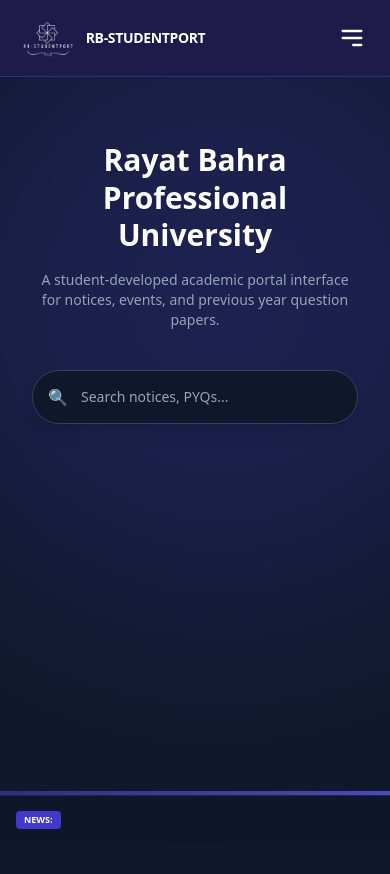
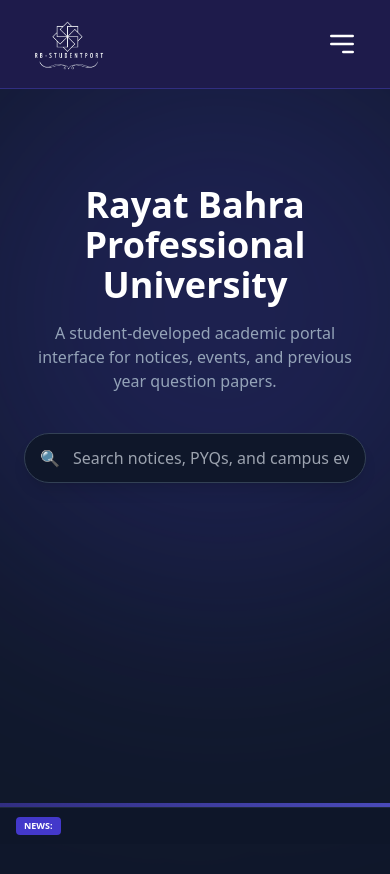
Before and after one commit to vansh-959/RB-StudentPort---Frontend, a website: page index.html in a window 390 px wide. Shown: the top 874 px of the page. Drawn offline with nearby package versions, Linux system fonts and the light colour scheme.

Commit message:
Update index.html

```diff
--- a/index.html
+++ b/index.html
@@ -1,4 +1,3 @@
-<!DOCTYPE html>
 <html lang="en">
 <head>
     <meta charset="UTF-8">
@@ -6,7 +5,7 @@
     <title>Rayat Bahra Portal | Home</title>
     <script src="https://cdn.tailwindcss.com"></script>
     <style>
-        /* Animations same rakhiya ne */
+        /* Sirf Animations add kitian ne, purana logic same hai */
         @keyframes water-flow { 0% { transform: translateX(0); } 100% { transform: translateX(-50%); } }
         @keyframes marquee { 0% { transform: translateX(100%); } 100% { transform: translateX(-100%); } }
         @keyframes wave1 { from { transform: rotate(0deg); } to { transform: rotate(360deg); } }
@@ -16,26 +15,31 @@
 </head>
 <body class="text-slate-200">
 
-    <nav class="bg-indigo-950 border-b border-indigo-900 text-white px-4 md:px-6 py-4 sticky top-0 z-50">
-        <div class="max-w-7xl mx-auto flex items-center justify-between">
-            <div class="flex items-center gap-3">
-                <img src="logo.png" alt="Logo" class="h-10 md:h-14 w-auto object-contain">
-                <span class="font-bold text-sm md:text-xl tracking-tight">RB-STUDENTPORT</span>
+    <nav class="bg-indigo-950 border-b border-indigo-900 text-white px-6 py-4 sticky top-0 z-50">
+    <div class="max-w-7xl mx-auto flex flex-col md:flex-row md:items-center md:justify-between">
+
+        <div class="flex justify-between items-center w-full md:w-auto">
+            <div class="flex items-center gap-2">
+                <img src="logo.png" alt="Logo" class="h-14 w-auto">
             </div>
 
             <label for="menu" class="md:hidden cursor-pointer p-2 hover:bg-white/10 rounded-lg transition-colors z-[110] relative">
-                <svg xmlns="http://www.w3.org/2000/svg" class="h-7 w-7 text-white" fill="none" viewBox="0 0 24 24" stroke="currentColor">
+                <svg xmlns="http://www.w3.org/2000/svg" class="h-8 w-8 text-white peer-checked:hidden" fill="none" viewBox="0 0 24 24" stroke="currentColor">
                     <path stroke-linecap="round" stroke-linejoin="round" stroke-width="2" d="M4 6h16M4 12h16m-7 6h7" />
                 </svg>
             </label>
+        </div>
 
         <input type="checkbox" id="menu" class="hidden peer">
 
-            <ul id="mobile-menu" class="fixed top-0 right-[-100%] h-screen w-[75%] bg-indigo-950 shadow-2xl z-[120] flex flex-col p-8 space-y-6 transition-all duration-500 ease-in-out peer-checked:right-0 md:static md:h-auto md:w-auto md:bg-transparent md:shadow-none md:flex-row md:p-0 md:space-y-0 md:space-x-8 md:transition-none md:flex">
+        <ul id="mobile-menu" class="fixed top-0 right-[-100%] h-screen w-[75%] bg-indigo-950 shadow-2xl z-[120] flex flex-col p-8 space-y-6 transition-all duration-500 ease-in-out
+                   peer-checked:right-0 md:static md:h-auto md:w-auto md:bg-transparent md:shadow-none md:flex-row md:p-0 md:space-y-0 md:space-x-8 md:transition-none md:flex">
+
             <li class="md:hidden flex justify-between items-center mb-6 border-b border-indigo-800 pb-4">
-                    <span class="font-black text-indigo-400 uppercase tracking-widest text-xs">Navigation</span>
-                    <label for="menu" class="text-2xl cursor-pointer p-2">✕</label>
+                <span class="font-black text-indigo-400 uppercase tracking-[0.2em] text-xs">Navigation</span>
+                <label for="menu" class="text-2xl cursor-pointer hover:rotate-90 transition-transform p-2">✕</label>
             </li>
+
             <li><a href="index.html" class="text-sm font-bold text-indigo-400 border-b-2 border-indigo-400 md:pb-1 inline-block">Home</a></li>
     <li><a href="notice.html" class="text-sm font-medium text-slate-300 hover:text-indigo-400 transition">Notice</a></li>
     <li><a href="pyqs.html" class="text-sm font-medium text-slate-300 hover:text-indigo-400 transition">PYQs</a></li>
@@ -48,24 +52,20 @@
         <label for="menu" class="fixed inset-0 bg-black/60 hidden peer-checked:block md:peer-checked:hidden z-[100] backdrop-blur-sm transition-opacity"></label>
     </div>
 </nav>
-
     <main class="relative min-h-screen flex flex-col items-center px-6 bg-[#0f172a]">
         <div class="absolute inset-0 opacity-20 pointer-events-none">
             <div class="absolute -top-20 -left-20 w-[600px] h-[600px] bg-indigo-600 rounded-full blur-[120px] animate-[wave1_25s_linear_infinite]"></div>
         </div>
 
-        <section class="max-w-4xl mx-auto text-center mt-16 md:mt-24 z-10">
-            <h1 class="text-3xl md:text-5xl text-white font-extrabold mb-4 leading-tight">
-                Rayat Bahra <br class="md:hidden"> Professional University
-            </h1>
-            <p class="text-slate-400 text-sm md:text-base max-w-2xl mx-auto px-4">
-                A student-developed academic portal interface for notices, events, and previous year question papers.
-            </p>
+        <section class="max-w-4xl mx-auto text-center mt-24 z-10">
+            <h1 class="text-4xl md:text-5xl text-white font-extrabold mb-4">Rayat Bahra Professional University</h1>
+            <p class="text-slate-400 max-w-2xl mx-auto">A student-developed academic portal interface for notices, events, and previous year question papers.</p>
         </section>
 
-        <div class="mt-10 w-full flex justify-center z-10 px-2">
+        <div class="mt-10 w-full flex justify-center z-10">
             <form id="searchForm" class="relative w-full max-w-md group">
-                <input id="searchInput" type="text" placeholder="Search notices, PYQs..." class="w-full pl-12 pr-4 py-4 rounded-full border border-slate-700 bg-slate-900 text-white shadow-lg focus:ring-4 focus:ring-indigo-900 focus:outline-none transition-all text-sm md:text-base" />
+                <input id="searchInput" type="text" placeholder="Search notices, PYQs, and campus events..."
+                    class="w-full pl-12 pr-4 py-3 rounded-full border border-slate-700 bg-slate-900 text-white shadow-lg focus:ring-4 focus:ring-indigo-900 focus:outline-none transition-all" />
                 <button type="submit" class="absolute left-4 top-1/2 -translate-y-1/2 text-indigo-500">🔍</button>
             </form>
         </div>
@@ -77,7 +77,7 @@
                 <div class="w-full h-full bg-gradient-to-r from-indigo-900 to-indigo-500"></div>
             </div>
         </div>
-        <div class="bg-slate-900/95 border-t border-slate-800 py-3 px-4 flex items-center">
+        <div class="bg-slate-900/95 border-t border-slate-800 py-2 px-4 flex items-center">
             <div class="bg-indigo-700 text-white text-[9px] font-bold px-2 py-0.5 rounded mr-3">NEWS:</div>
             <div class="flex-1 overflow-hidden">
                 <div class="inline-block whitespace-nowrap animate-[marquee_20s_linear_infinite] text-sm text-slate-300">
@@ -86,18 +86,29 @@
             </div>
         </div>
     </div>
+<script>
+  // 1. Search input element nu fadlo
+  const searchInput = document.getElementById('searchInput');
 
-    <script>
-        const searchInput = document.getElementById('searchInput');
+  // 2. Search perform karan wala function
   async function performSearch() {
+    // User di likhi hoyi query lao te extra spaces hatao
     const rawQuery = searchInput.value.trim();
+
+    // Check karo ki query bahut choti te nahi (at least 2 characters)
     if (rawQuery.length < 2) return;
+
+    // 🟢 Magic Line: Bina kisi alert ya direct open de,
+    // eh user nu naye professional results page te bhej degi.
+    // Othe hi saare Notices, Events, te PYQs ekathe dikhan ge.
     window.location.href = `search-results.html?q=${encodeURIComponent(rawQuery)}`;
   }
+
+  // 3. Enter key press nu listen karo
   searchInput.addEventListener('keypress', (e) => {
     if (e.key === 'Enter') {
-                e.preventDefault();
-                performSearch();
+      e.preventDefault(); // Default form submit nu roko
+      performSearch();    // Search function chalao
     }
   });
 </script>
```
Lines whose indentation alone changed are shown as unchanged.
